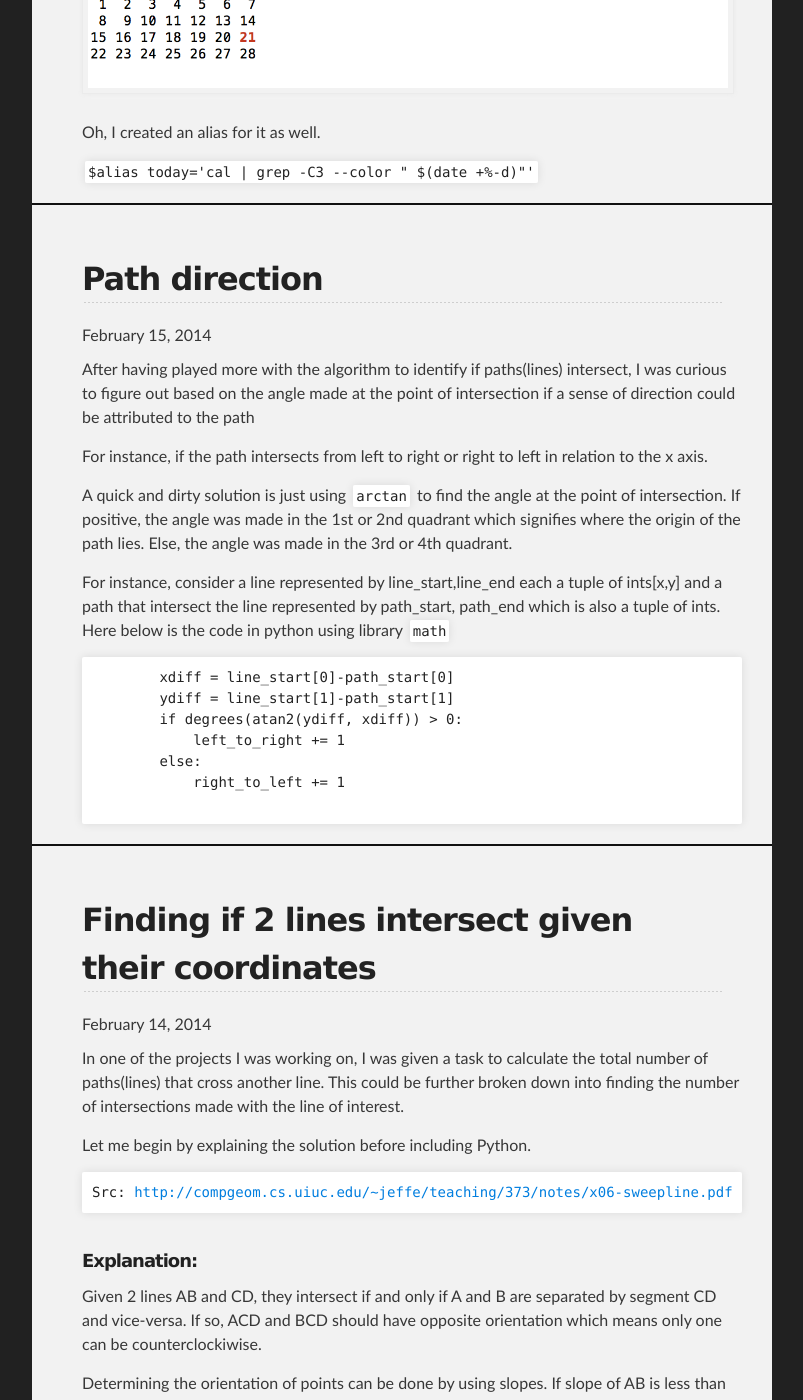
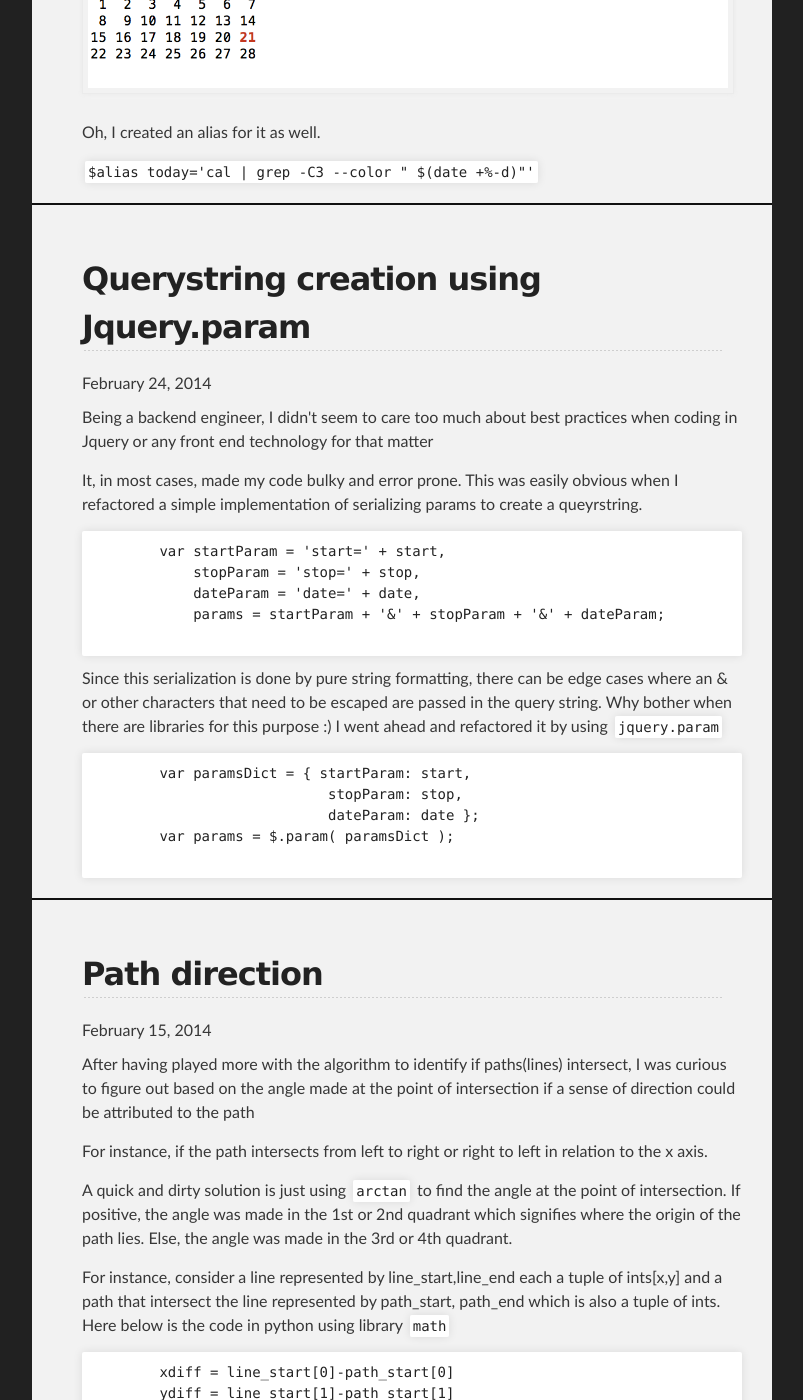
Before and after one commit to annpaul89/annp89.github.io, a Jekyll site: the page built from index.html, in a window 1280 px wide and 1400 px high, scrolled down 2032 px. Shown: the whole window, without its empty margins (238-1041 px from the left). Built offline with Jekyll 4.4.1, drawn with Linux system fonts in a browser that asks for light colours.

Commit message:
Add post about query string creation using jquery

```diff
--- a/index.html
+++ b/index.html
@@ -69,6 +69,30 @@ layout: default
 <!-- MAIN CONTENT -->
 <div class="main_content_wrap outer">
   <section class="main_content inner">
+    <h2>Querystring creation using Jquery.param </h2>
+    <a id="february-24-2014" class="anchor" href="#february-24-2014" aria-hidden="true"><span class="octicon octicon-link"></span></a>February 24, 2014</h3>
+
+    <p>Being a backend engineer, I didn't seem to care too much about best practices when coding in Jquery or any front end technology for that matter<p></p> It, in most cases, made my code bulky and error prone. This was easily obvious when I refactored a simple implementation of serializing params to create a queyrstring.</p>
+    <pre>
+        var startParam = 'start=' + start,
+            stopParam = 'stop=' + stop,
+            dateParam = 'date=' + date,
+            params = startParam + '&' + stopParam + '&' + dateParam;
+    </pre>
+    <p>Since this serialization is done by pure string formatting, there can be edge cases where an & or other characters that need to be escaped are passed in the query string. Why bother when there are libraries for this purpose :) I went ahead and refactored it by using <code> jquery.param</code> </p>
+
+      <pre>
+        var paramsDict = { startParam: start,
+                            stopParam: stop,
+                            dateParam: date };
+        var params = $.param( paramsDict );
+      </pre>
+  </section>
+</div>
+
+<!-- MAIN CONTENT -->
+<div class="main_content_wrap outer">
+  <section class="main_content inner">
     <h2>Path direction </h2>
     <a id="february-15-2014" class="anchor" href="#february-15-2014" aria-hidden="true"><span class="octicon octicon-link"></span></a>February 15, 2014</h3>
 
```
